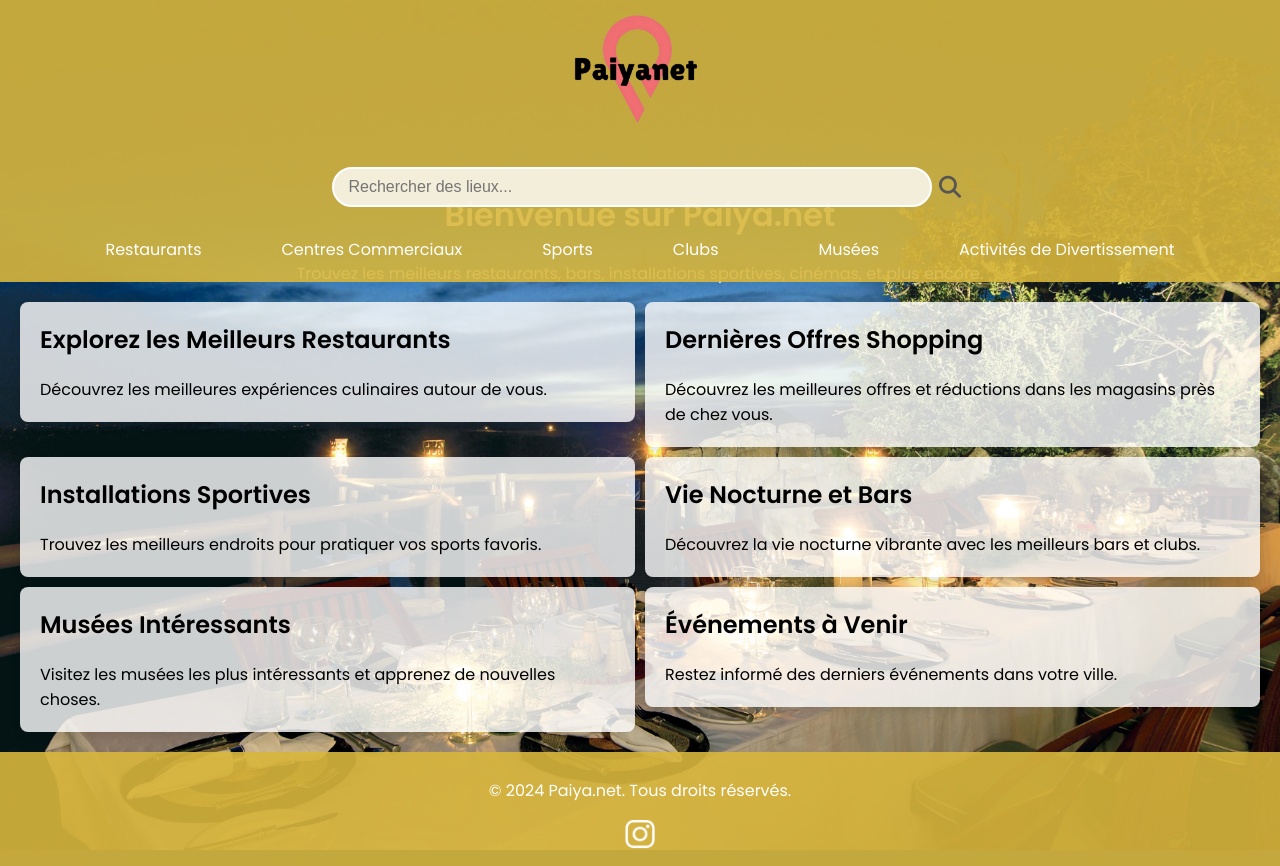
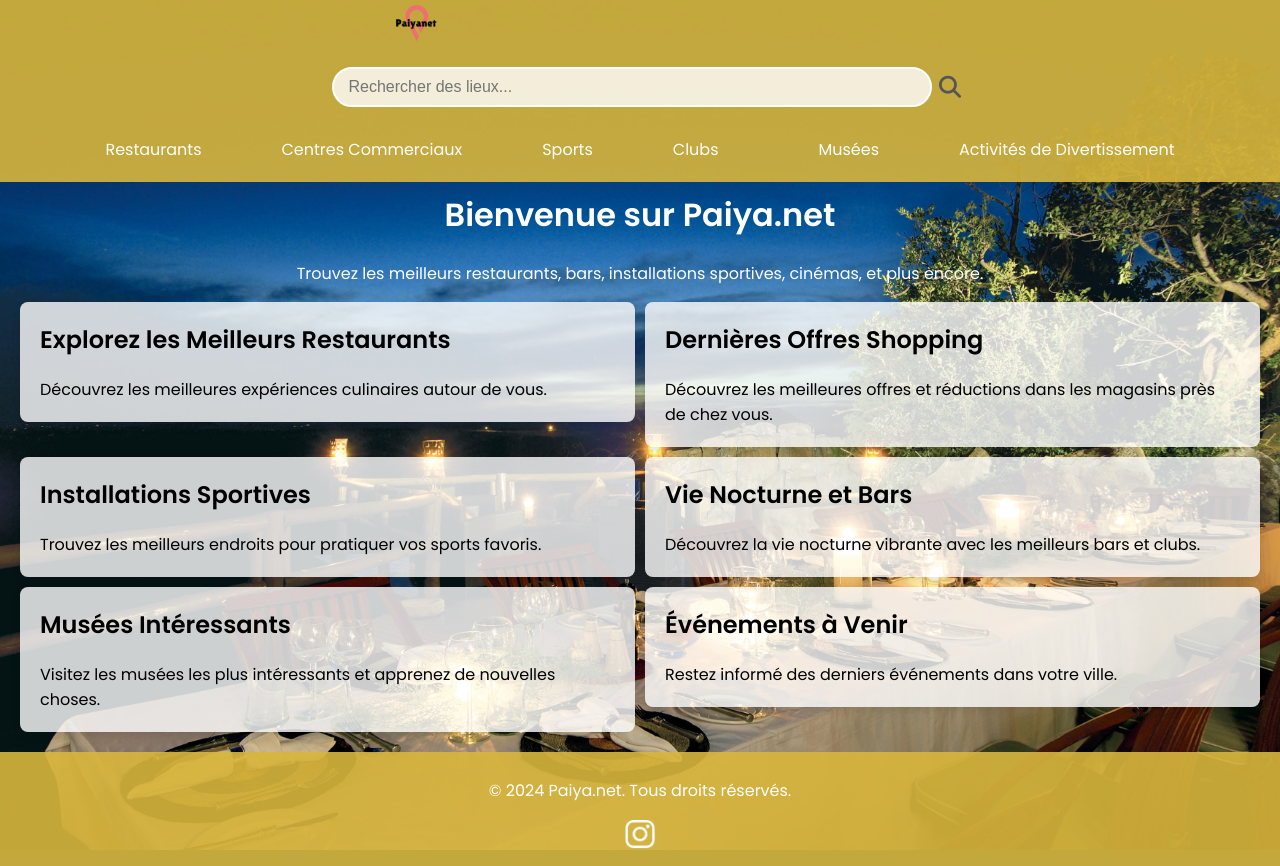
Before and after one commit to AnshSatiish/paiya.net, a plain HTML site: page index.html in a window 1280 px wide. Drawn offline with nearby package versions, Linux system fonts and the light colour scheme.

Commit message:
Update styles.css

```diff
--- a/styles.css
+++ b/styles.css
@@ -42,11 +42,12 @@ header.scrolled .header-container {
 }
 
 .logo {
-    width: 150px;
-    height: 150px;
+    width: 10%; /* Or any percentage that works */
+    height: auto; /* Ensures the aspect ratio remains intact */
     margin-bottom: 10px;
     transition: all 0.3s ease; /* Smooth transition */
 }
+
 
 header.scrolled .logo {
     width: 100px;
```
